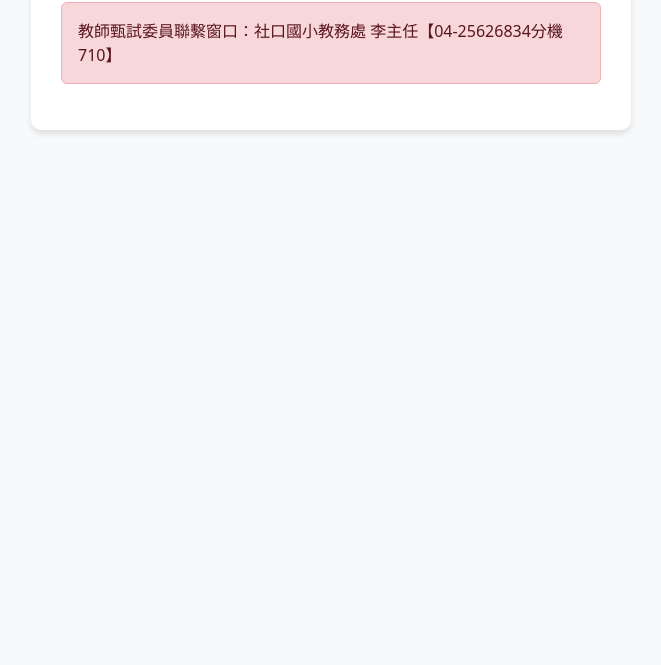
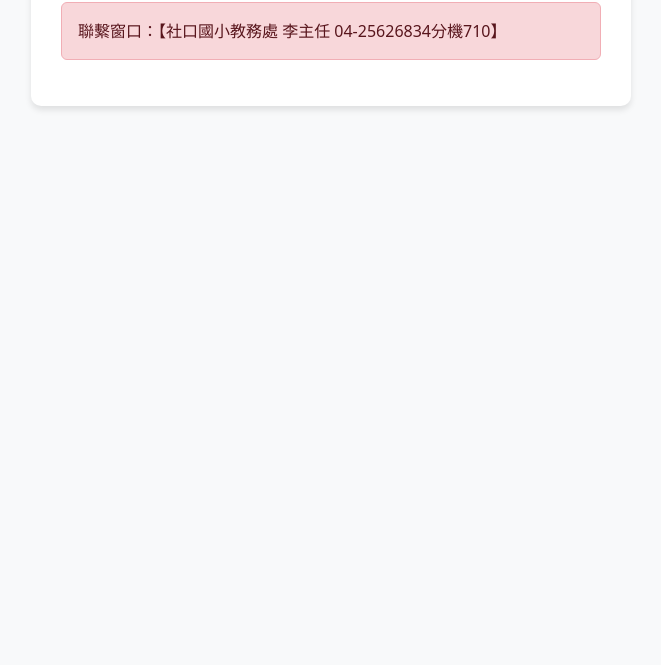
Before and after one commit to Kelvintung1018/skes, a plain HTML site: page index.html in a window 1280 px wide. Shown: the part 135-800 px from the top of the page, without its empty margins (309-970 px from the left). Drawn offline with nearby package versions, Linux system fonts and the light colour scheme.

Commit message:
202603092135

```diff
--- a/index.html
+++ b/index.html
@@ -21,7 +21,7 @@
         <p class="mt-2 text-muted">系統讀取中...</p>
       </div>
 
-      <div id="error-msg" class="alert alert-danger hidden">教師甄試委員聯繫窗口：社口國小教務處 李主任【04-25626834分機710】</div>
+      <div id="error-msg" class="alert alert-danger hidden">聯繫窗口：【社口國小教務處 李主任 04-25626834分機710】</div>
 
       <div id="responded-msg" class="alert alert-success hidden">
         <h4><span id="responded-name"></span> 委員您好：</h4>
```
